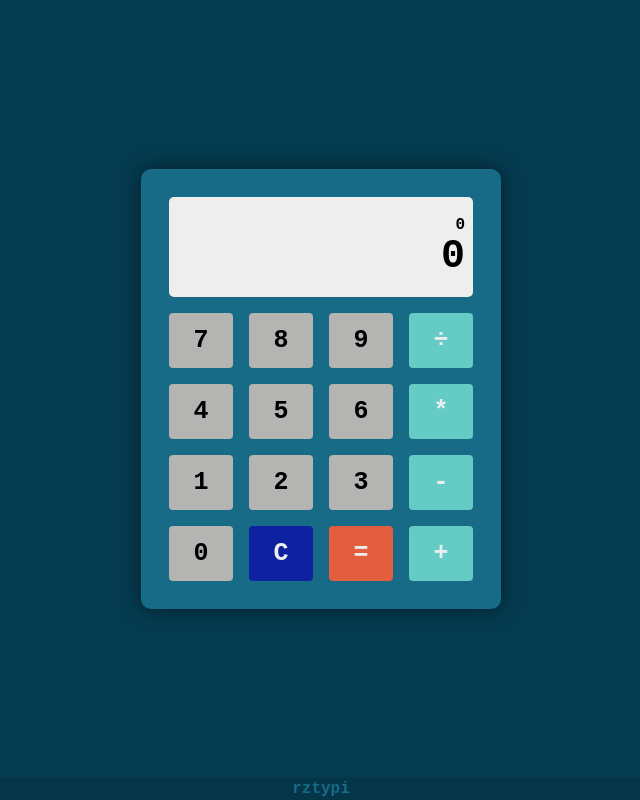
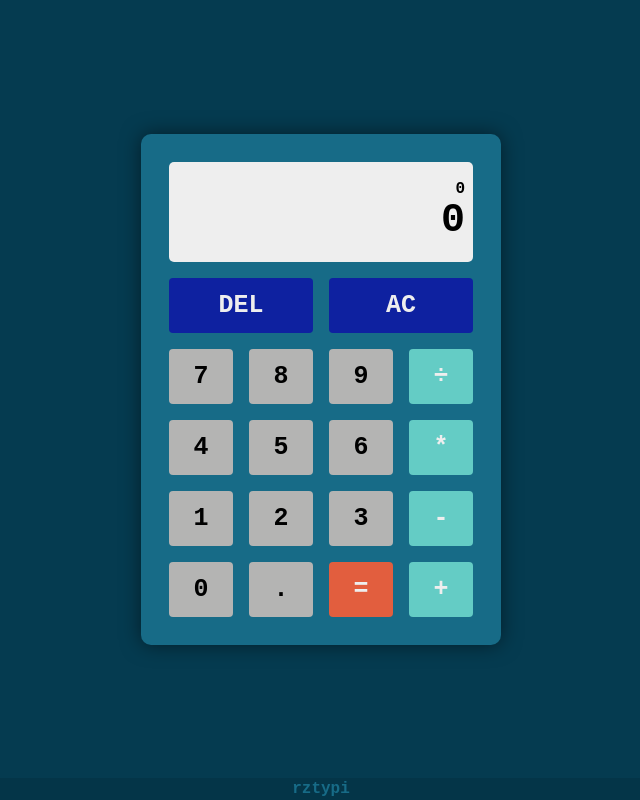
Before and after one commit to rztypi/calculator, a plain HTML site: page index.html in a window 1280 px wide. Shown: the whole page, without its empty margins (319-959 px from the left). Drawn offline with Linux system fonts and the light colour scheme.

Commit message:
Add del button and decimal point button

```diff
--- a/index.html
+++ b/index.html
@@ -16,6 +16,8 @@
             </div>
 
             <div id="btns">
+                <button id="del-btn" type="button">DEL</button>
+                <button id="clear-btn" type="button">AC</button>
                 <button class="number-btn" type="button">7</button>
                 <button class="number-btn" type="button">8</button>
                 <button class="number-btn" type="button">9</button>
@@ -29,7 +31,7 @@
                 <button class="number-btn" type="button">3</button>
                 <button class="operator-btn" type="button">-</button>
                 <button class="number-btn" type="button">0</button>
-                <button id="clear-btn" type="button">C</button>
+                <button id="point-btn" type="button">.</button>
                 <button id="equal-btn" type="button">=</button>
                 <button class="operator-btn" type="button">+</button>
             </div>
--- a/style.css
+++ b/style.css
@@ -104,6 +104,7 @@ button:active {
     filter: brightness(90%);
 }
 
+#point-btn,
 .number-btn {
     background-color: #B4B4B3;
     color: #000000;
@@ -113,8 +114,11 @@ button:active {
     background-color: #64CCC5;
 }
 
+
+#del-btn,
 #clear-btn {
     background-color: #0E21A0;
+    width: 144px;
 }
 
 #equal-btn {
```
